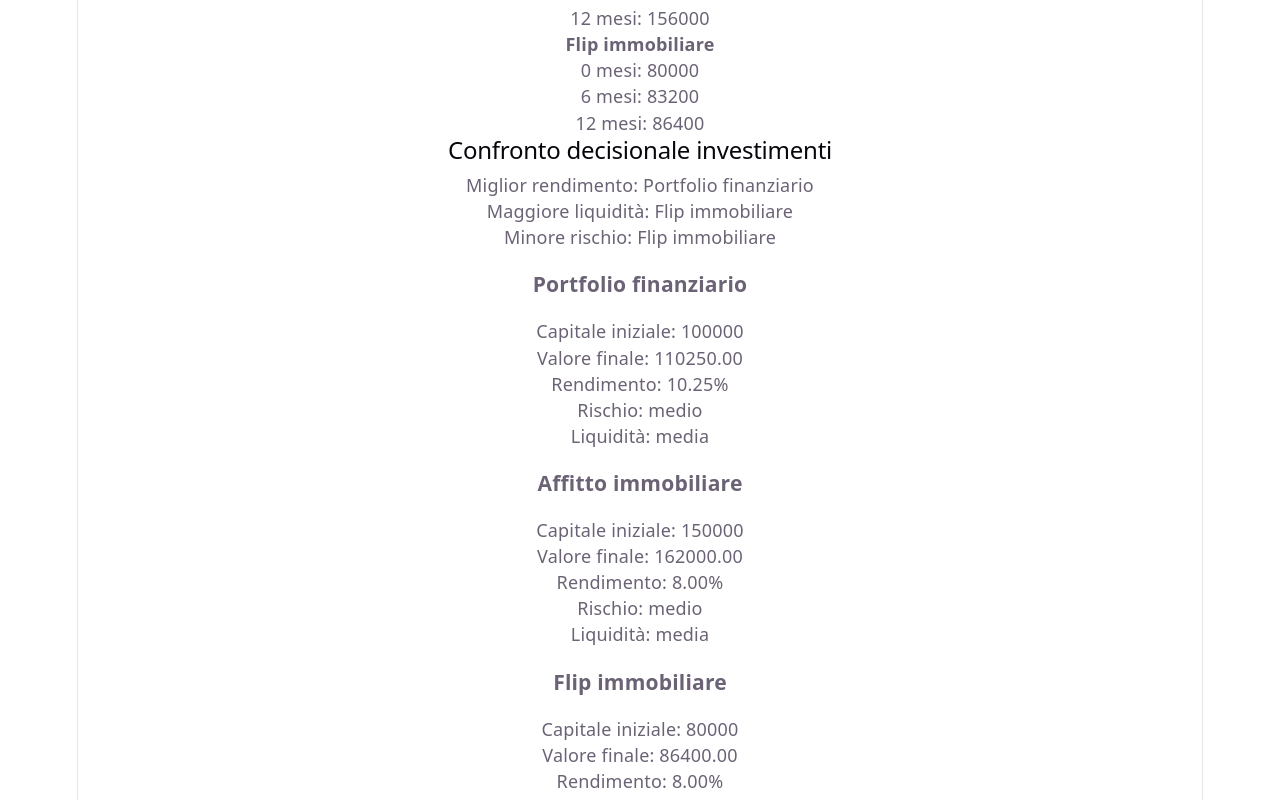
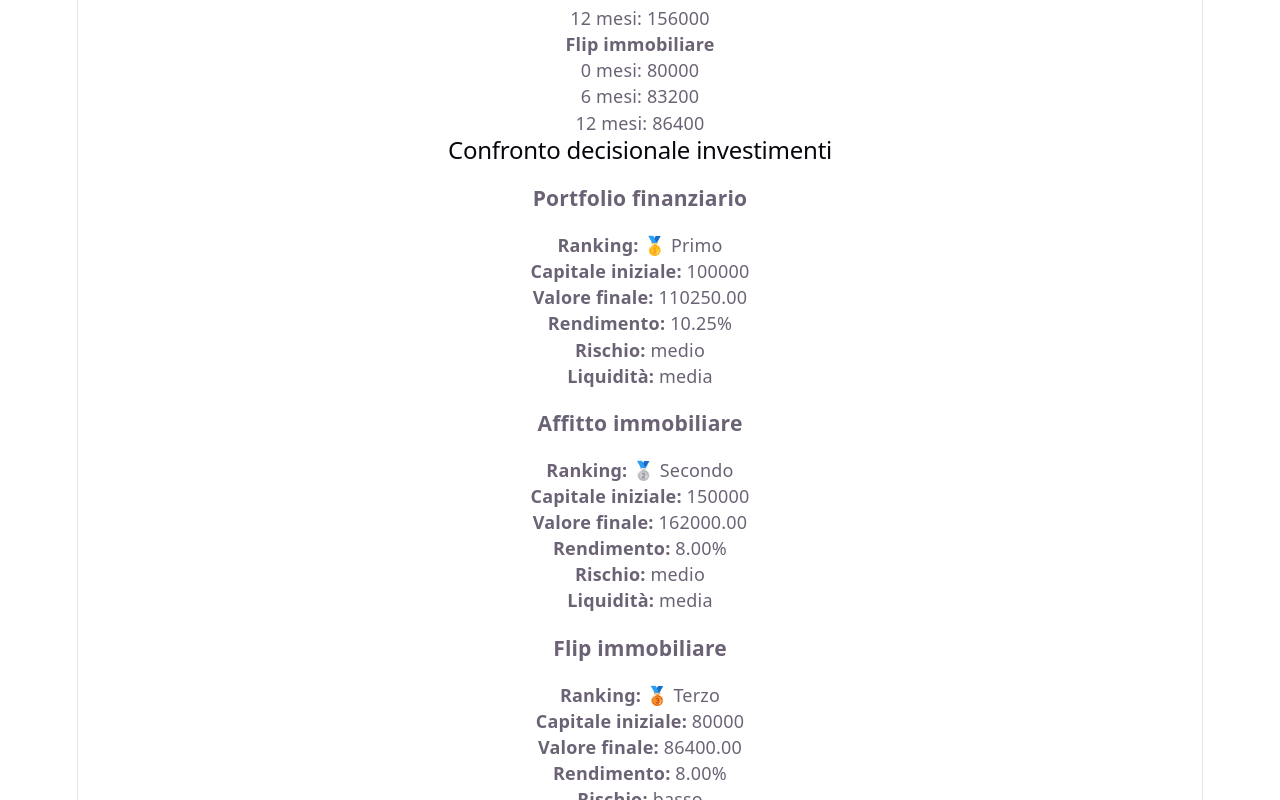
Before and after one commit to carlosciarrinovideo1-svg/Bussola-Finanziaria, a React (Vite) app in the folder frontend/: page / in a window 1280 px wide. Shown: the part 5300-6100 px from the top of the page. Built offline with nearby package versions, Linux system fonts and the light colour scheme; no server answers.

Commit message:
BF-0092: refactor investment decision panel components

```diff
--- a/frontend/src/components/InvestmentDecisionPanel.tsx
+++ b/frontend/src/components/InvestmentDecisionPanel.tsx
@@ -6,93 +6,37 @@ import {
   exampleInvestments,
 } from "../investments/demo/exampleInvestments";
 
+import DecisionCard from "./investment/DecisionCard";
 
 export default function InvestmentDecisionPanel() {
-
   const metrics =
     exampleInvestments.map(
       (investment) =>
         generateInvestmentMetrics(investment),
     );
 
-  const bestReturn =
+  const ranking =
     [...metrics].sort(
       (a, b) =>
         b.returnPercentage -
         a.returnPercentage,
-    )[0];
-
-  const bestLiquidity =
-    metrics.find(
-      (item) =>
-        item.liquidity === "alta",
-    );
-
-  const lowestRisk =
-    metrics.find(
-      (item) =>
-        item.risk === "basso",
     );
 
   return (
     <section>
-      <h2>Confronto decisionale investimenti</h2>
+      <h2>
+        Confronto decisionale investimenti
+      </h2>
 
-      <div>
-        <p>
-          Miglior rendimento:
-          {" "}
-          {bestReturn?.name}
-        </p>
-
-        <p>
-          Maggiore liquidità:
-          {" "}
-          {bestLiquidity?.name ?? "N/D"}
-        </p>
-
-        <p>
-          Minore rischio:
-          {" "}
-          {lowestRisk?.name ?? "N/D"}
-        </p>
-      </div>
-
-      {metrics.map((item) => (
-        <article key={item.name}>
-          <h3>{item.name}</h3>
-
-          <p>
-            Capitale iniziale:
-            {" "}
-            {item.initialCapital}
-          </p>
-
-          <p>
-            Valore finale:
-            {" "}
-            {item.finalValue.toFixed(2)}
-          </p>
-
-          <p>
-            Rendimento:
-            {" "}
-            {item.returnPercentage.toFixed(2)}%
-          </p>
-
-          <p>
-            Rischio:
-            {" "}
-            {item.risk}
-          </p>
-
-          <p>
-            Liquidità:
-            {" "}
-            {item.liquidity}
-          </p>
-        </article>
-      ))}
+      {ranking.map(
+        (item, index) => (
+          <DecisionCard
+            key={item.name}
+            metrics={item}
+            position={index + 1}
+          />
+        ),
+      )}
     </section>
   );
 }
--- /dev/null
+++ b/frontend/src/components/investment/DecisionCard.tsx
@@ -0,0 +1,49 @@
+import type {
+  InvestmentDecisionMetrics,
+} from "../../investments";
+
+import MetricBadge from "./MetricBadge";
+import RankingBadge from "./RankingBadge";
+
+interface DecisionCardProps {
+  metrics: InvestmentDecisionMetrics;
+  position: number;
+}
+
+export default function DecisionCard({
+  metrics,
+  position,
+}: DecisionCardProps) {
+  return (
+    <article>
+      <h3>{metrics.name}</h3>
+
+      <RankingBadge position={position} />
+
+      <MetricBadge
+        label="Capitale iniziale"
+        value={metrics.initialCapital}
+      />
+
+      <MetricBadge
+        label="Valore finale"
+        value={metrics.finalValue.toFixed(2)}
+      />
+
+      <MetricBadge
+        label="Rendimento"
+        value={`${metrics.returnPercentage.toFixed(2)}%`}
+      />
+
+      <MetricBadge
+        label="Rischio"
+        value={metrics.risk}
+      />
+
+      <MetricBadge
+        label="Liquidità"
+        value={metrics.liquidity}
+      />
+    </article>
+  );
+}
--- /dev/null
+++ b/frontend/src/components/investment/MetricBadge.tsx
@@ -0,0 +1,16 @@
+interface MetricBadgeProps {
+  label: string;
+  value: string | number;
+}
+
+export default function MetricBadge({
+  label,
+  value,
+}: MetricBadgeProps) {
+  return (
+    <p>
+      <strong>{label}:</strong>{" "}
+      {value}
+    </p>
+  );
+}
--- /dev/null
+++ b/frontend/src/components/investment/RankingBadge.tsx
@@ -0,0 +1,23 @@
+interface RankingBadgeProps {
+  position: number;
+}
+
+export default function RankingBadge({
+  position,
+}: RankingBadgeProps) {
+  const label =
+    position === 1
+      ? "🥇 Primo"
+      : position === 2
+        ? "🥈 Secondo"
+        : position === 3
+          ? "🥉 Terzo"
+          : `#${position}`;
+
+  return (
+    <p>
+      <strong>Ranking:</strong>{" "}
+      {label}
+    </p>
+  );
+}
```
Also changed, not shown: frontend/memory/NEXT_TASK.md (+13 -23 lines), 1 other file (tests, documents, lock files or other folders).
